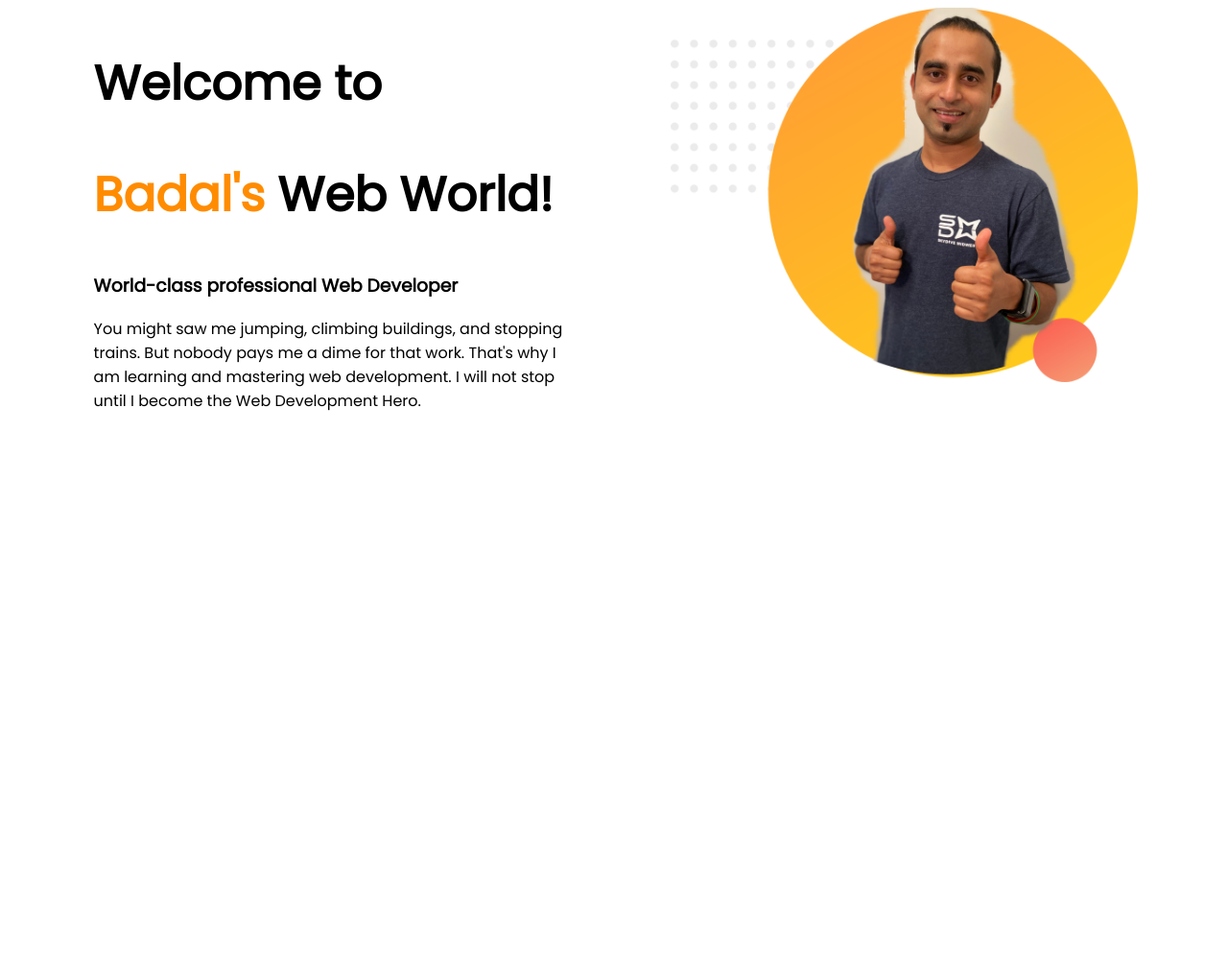
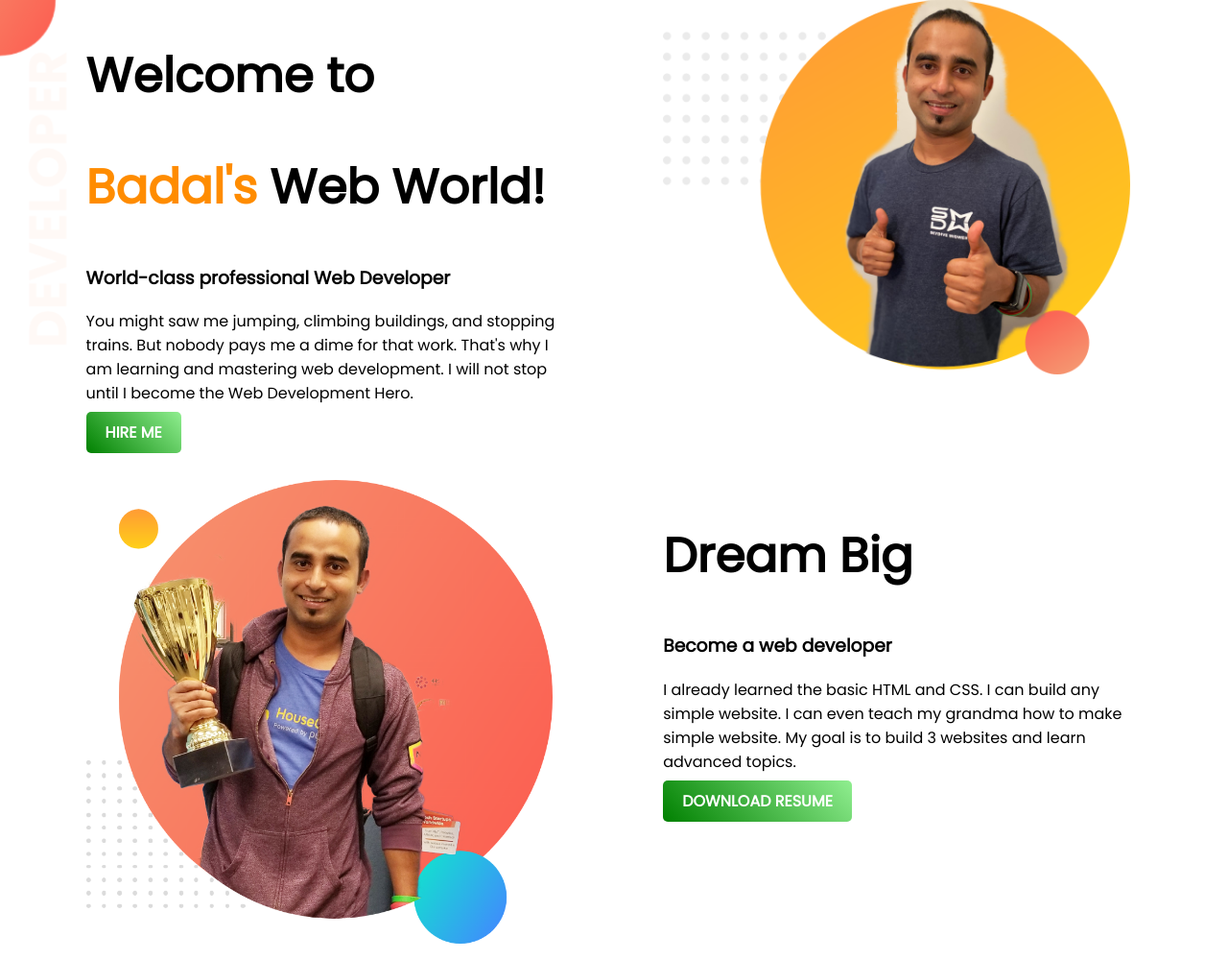
Before and after one commit to nathbadal/Web-Portfolio, a plain HTML site: page index.html in a window 1280 px wide. Shown: the whole page at 96% size. Before the commit the page ends 800 px from the top, so only its background shows below. Drawn offline with Linux system fonts and the light colour scheme.

Commit message:
Mid Section Updated

```diff
--- a/index.html
+++ b/index.html
@@ -10,19 +10,35 @@
 
 </head>
 <body>
-<section>
+<section class="top-banner">
     <div class="half-width">
         <h1>Welcome to</h1>
         <h1><span class="Name-Highlight">Badal's</span> Web World!</h1>
         <h3>World-class professional Web Developer</h3>
         <p>You might saw me jumping, climbing buildings, and stopping trains. But nobody pays me a dime for that work. That's why I am learning and mastering web development. I will not stop until I become the Web Development Hero.</p>
+
+        <a class="link-button" target="_blank" href="https://www.linkedin.com/in/badaldebnath/">HIRE ME</a>
     </div>
 
     <div class="half-width">
         <img src="images/image 11.png" alt="My image">
     </div>
+</section>
 
+<section class="mid-banner">
+    <div class="half-width">
+        <img src="images/jhankar.png" alt="jhankar">
+    </div>
+    <div class="half-width">
+
+        <h1>Dream Big</h1>
+        <h3>Become a web developer</h3>
+        <p>I already learned the basic HTML and CSS. I can build any simple website. I can even teach my grandma how to make simple website. My goal is to build 3 websites and learn advanced topics.</p>
+
+        <a class="link-button" target="_blank" href="">DOWNLOAD RESUME</a>
+    </div>
 
 </section>
+
 </body>
 </html>
--- a/style.css
+++ b/style.css
@@ -1,6 +1,7 @@
 body{
     font-family: 'Poppins', sans-serif;
-    width: 100%;
+    margin: 0px;
+
 }
 h1{
     font-size: 50px;
@@ -20,3 +21,22 @@ h1{
 .half-width img{
     width: 95%;
 }
+
+.top-banner{
+
+    background-image: url("images/top-banner.png");
+    background-repeat: no-repeat;
+}
+
+section{
+    height: 500px;
+}
+
+.link-button{
+    text-decoration: none;
+    background-image: linear-gradient(45deg, green,lightgreen);
+    padding: 10px 20px;
+    border-radius: 5px;
+    color: white;
+    font-weight: 700;
+}
```
